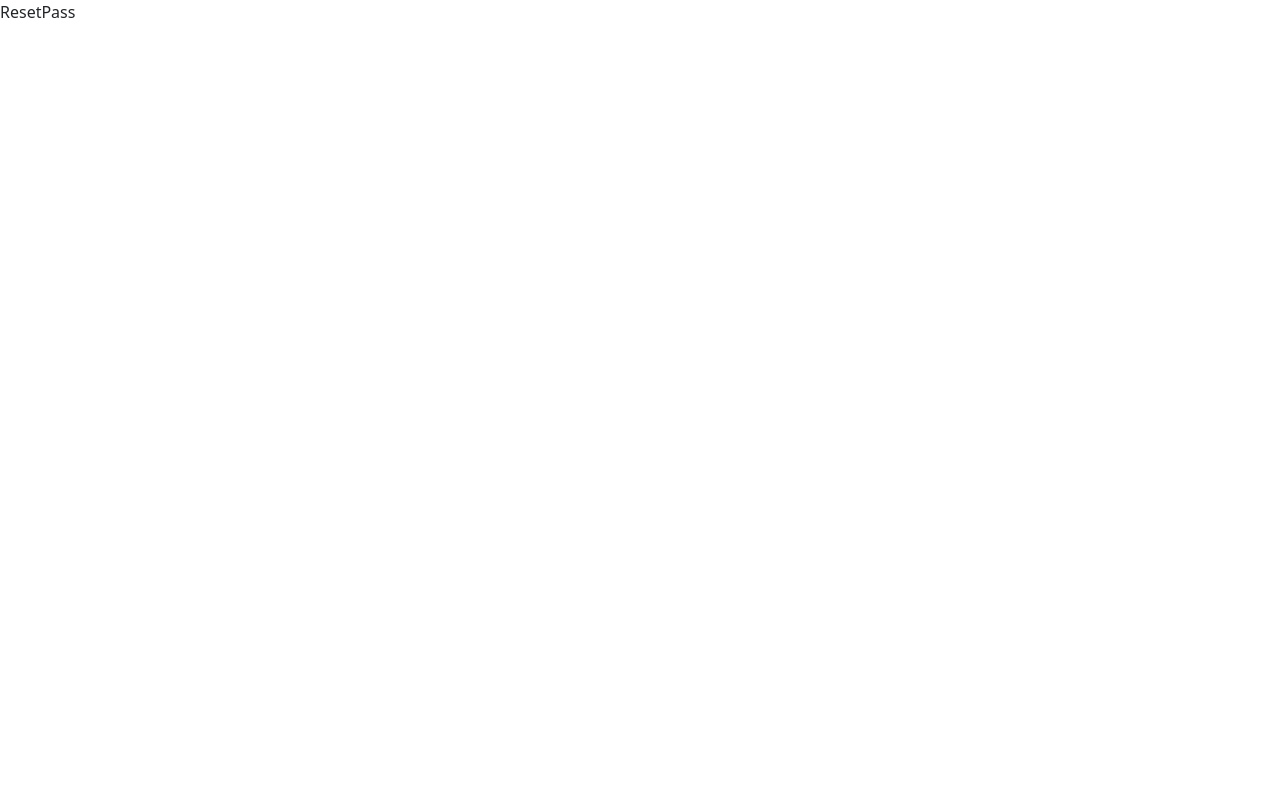
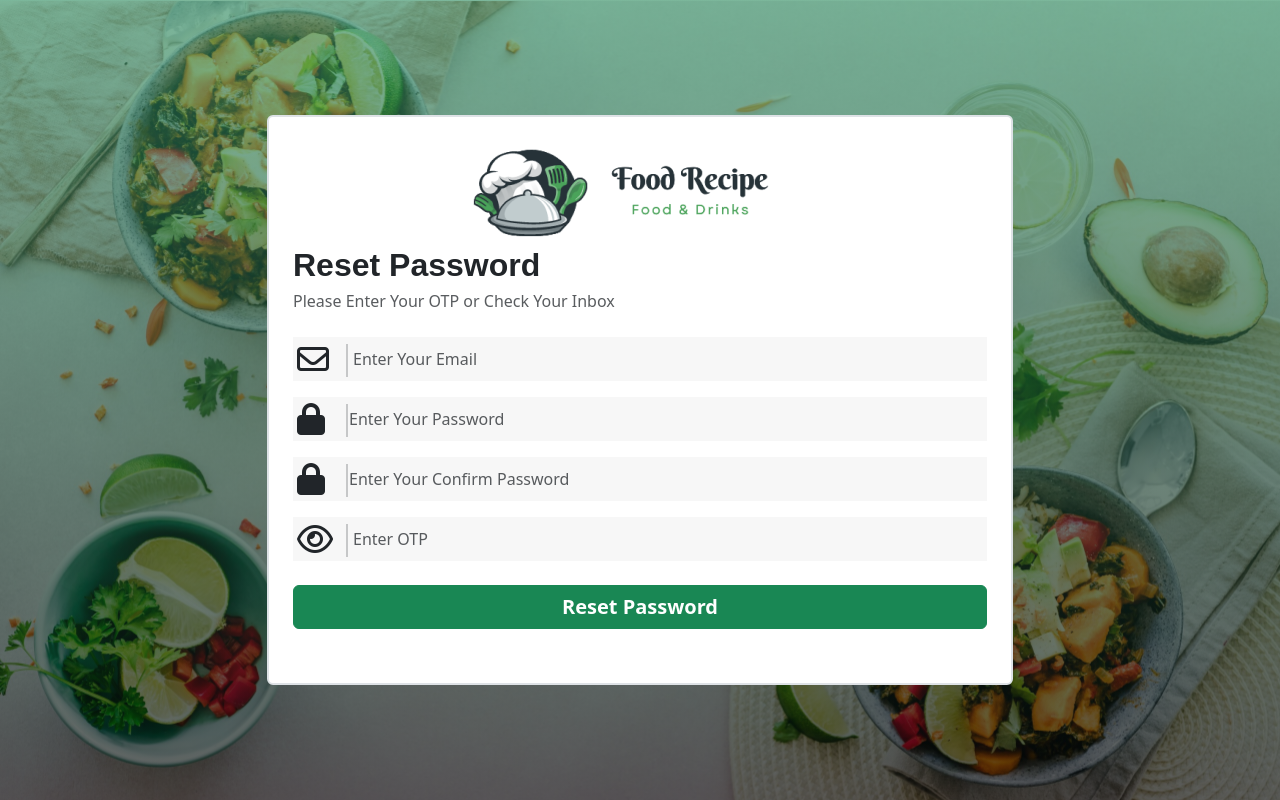
Before and after one commit to OmarBazeed/food-app-react, a React (Vite) app: page /resetpass in a window 1280 px wide. Built offline with nearby package versions, Linux system fonts and the light colour scheme; sample sign-in values are in the browser's storage.

Commit message:
Finishing All Ui And Beautify For The Task

```diff
--- a/package.json
+++ b/package.json
@@ -16,6 +16,7 @@
     "bootstrap": "^5.3.3",
     "jwt-decode": "^4.0.0",
     "react": "^18.2.0",
+    "react-confetti": "^6.1.0",
     "react-dom": "^18.2.0",
     "react-hook-form": "^7.51.3",
     "react-loader-spinner": "^6.1.6",
--- a/src/index.css
+++ b/src/index.css
@@ -7,9 +7,28 @@
 }
 .login-content {
   width: 746px;
+  height: 500px;
+}
+.login-contentError {
+  width: 746px;
   height: 570px;
 }
-
+.login-contentForget {
+  width: 746px;
+  height: 470px;
+}
+.login-contentForgetError {
+  width: 746px;
+  height: 520px;
+}
+.login-contentReset {
+  width: 746px;
+  height: 570px;
+}
+.login-contentResetError {
+  width: 746px;
+  height: 730px;
+}
 .formIn {
   background-color: rgba(247, 247, 247, 1);
   position: relative;
--- a/src/modules/authenticationModule/components/forgetPass/ForgetPass.jsx
+++ b/src/modules/authenticationModule/components/forgetPass/ForgetPass.jsx
@@ -25,9 +25,8 @@ const ForgetPass = () => {
         "https://upskilling-egypt.com:3006/api/v1/Users/Reset/Request",
         data
       );
-      localStorage.setItem("token", res.data.token);
       setClicked(true);
-      SuccessToast("You Are Redirecting to Reset Password");
+      SuccessToast(res.data.message);
       setTimeout(() => {
         navigate("/resetpass");
       }, 2000);
@@ -39,7 +38,13 @@ const ForgetPass = () => {
     <div className="auth-container">
       <div className="bg-overlay vh-100">
         <div className="d-flex align-items-center justify-content-center vh-100">
-          <div className="login-content bg-white border border-2 rounded-2 p-5 my-5">
+          <div
+            className={
+              errors?.email
+                ? ".login-contentForgetError  bg-white border border-2 rounded-2 p-5 my-5"
+                : "login-contentForget bg-white border border-2 rounded-2 p-5 my-5"
+            }
+          >
             <div>
               <div className="text-center mx-auto mb-3">
                 <img src={Logo} alt="logo" />
--- a/src/modules/authenticationModule/components/login/Login.jsx
+++ b/src/modules/authenticationModule/components/login/Login.jsx
@@ -26,21 +26,27 @@ const Login = () => {
         "https://upskilling-egypt.com:3006/api/v1/Users/Login",
         data
       );
-      localStorage.setItem("token", res.data.token);
+      res.data.token && localStorage.setItem("token", res.data.token);
       setClicked(true);
       SuccessToast("Logged In Successfully");
       setTimeout(() => {
         navigate("/dashboard");
       }, 2000);
     } catch (error) {
-      FailToast(error?.response?.error?.message);
+      FailToast(error.response.data.message);
     }
   };
   return (
     <div className="auth-container">
       <div className="bg-overlay vh-100">
         <div className="d-flex align-items-center justify-content-center vh-100">
-          <div className="login-content bg-white border border-2 rounded-2 p-3 my-2">
+          <div
+            className={
+              errors?.email || errors?.password
+                ? "login-contentError bg-white border border-2 rounded-2 p-4 my-2 "
+                : "login-content bg-white border border-2 rounded-2 p-4 my-2"
+            }
+          >
             <div>
               <div className="text-center mx-auto mb-1">
                 <img src={Logo} alt="logo" />
@@ -114,8 +120,8 @@ const Login = () => {
                   >
                     {clicked == true ? (
                       <Bars
-                        height="80"
-                        width="80"
+                        height="40"
+                        width="40"
                         color="#4fa94d"
                         ariaLabel="bars-loading"
                         wrapperStyle={{}}
--- a/src/modules/authenticationModule/components/resetPass/ResetPass.jsx
+++ b/src/modules/authenticationModule/components/resetPass/ResetPass.jsx
@@ -1,5 +1,167 @@
+import { useState } from "react";
+import { useForm } from "react-hook-form";
+import { useNavigate } from "react-router-dom";
+import {
+  FailToast,
+  SuccessToast,
+} from "../../../sharedModule/components/toasts/Toast";
+import axios from "axios";
+import Logo from "../../../../assets/imgs/logo.png";
+import { InfinitySpin } from "react-loader-spinner";
+import Confetti from "react-confetti";
+
 const ResetPass = () => {
-  return <div>ResetPass</div>;
+  const [clicked, setClicked] = useState(false);
+  const [celebrate, setCelebrate] = useState(false);
+  const navigate = useNavigate();
+
+  const {
+    register,
+    handleSubmit,
+    formState: { errors },
+  } = useForm();
+
+  const onSubmit = async (data) => {
+    try {
+      let res = await axios.post(
+        "https://upskilling-egypt.com:3006/api/v1/Users/Reset",
+        data
+      );
+      console.log(res);
+      setClicked(true);
+      setCelebrate(true);
+      SuccessToast(res.data.message);
+      setTimeout(() => {
+        navigate("/");
+      }, 3000);
+    } catch (error) {
+      FailToast(error.response.data.message);
+    }
+  };
+  return (
+    <>
+      {celebrate && (
+        <Confetti width={window.innerWidth} height={window.innerHeight} />
+      )}
+      <div className="auth-container">
+        <div className="bg-overlay vh-100">
+          <div className="d-flex align-items-center justify-content-center vh-100">
+            <div
+              className={
+                errors?.email ||
+                errors?.password ||
+                errors?.confirmPassword ||
+                errors?.seed
+                  ? "login-contentResetError bg-white border border-2 rounded-2 p-4 my-2"
+                  : "login-contentReset bg-white border border-2 rounded-2 p-4 my-2"
+              }
+            >
+              <div>
+                <div className="text-center mx-auto mb-1">
+                  <img src={Logo} alt="logo" />
+                </div>
+                <h2 className="loginHead fw-bold fs-2 fa">Reset Password</h2>
+                <p className="text-muted">
+                  Please Enter Your OTP or Check Your Inbox
+                </p>
+              </div>
+              <form onSubmit={handleSubmit(onSubmit)} className="mt-4">
+                <div className="input-group formIn my-3 bg-lighter p-1 d-flex  align-items-center justify-content-center">
+                  <i className="fa-regular fa-envelope fa-2x me-1"></i>
+                  <input
+                    type="text"
+                    className="form-control bg-transparent border-0 ms-2"
+                    placeholder="Enter Your Email"
+                    {...register("email", {
+                      required: "Email is required",
+                      pattern: /^[\w-]+@([\w-]+\.)+[\w-]{2,4}$/i,
+                    })}
+                  />
+                </div>
+                {errors?.email && (
+                  <p className="text-white handleErr fw-bold p-1">
+                    Email Is Required
+                  </p>
+                )}
+                <div className="input-group formIn my-3 bg-lighter p-1 d-flex  align-items-center justify-content-center">
+                  <i className="fa-solid fa-lock fa-2x me-1"></i>
+                  <input
+                    type="password"
+                    className="form-control bg-transparent border-0 ms-2"
+                    placeholder="Enter Your Password"
+                    {...register("password", {
+                      required: "Password is required",
+                    })}
+                  />
+                </div>
+                {errors?.password && (
+                  <p className="text-white handleErr fw-bold p-1">
+                    Password Is Required
+                  </p>
+                )}
+                <div className="input-group formIn my-3 bg-lighter p-1 d-flex  align-items-center justify-content-center">
+                  <i className="fa-solid fa-lock fa-2x me-1"></i>
+                  <input
+                    type="password"
+                    className="form-control bg-transparent border-0 ms-2"
+                    placeholder="Enter Your Confirm Password"
+                    {...register("confirmPassword", {
+                      required: "confirmPassword is required",
+                    })}
+                  />
+                </div>
+                {errors?.confirmPassword && (
+                  <p className="text-white handleErr fw-bold p-1">
+                    ConfirmPassword Is Required
+                  </p>
+                )}
+                <div className="input-group formIn my-3 bg-lighter p-1 d-flex  align-items-center justify-content-center">
+                  <i className="fa-regular fa-eye fa-2x"></i>
+                  <input
+                    type="text"
+                    className="form-control bg-transparent border-0 ms-2"
+                    placeholder="Enter OTP"
+                    {...register("seed", {
+                      required: "OTP is required",
+                    })}
+                  />
+                </div>
+                {errors?.seed && (
+                  <p className="text-white handleErr fw-bold p-1">
+                    OTP Is Required
+                  </p>
+                )}
+
+                <div className="mt-3">
+                  <div className="w-100 mt-4">
+                    <button
+                      className={
+                        clicked
+                          ? "btn btn-transparent w-100 fw-bold text-white fs-5 submitBtn"
+                          : "btn btn-success w-100 fw-bold text-white fs-5 submitBtn"
+                      }
+                      type="submit"
+                    >
+                      {clicked == true ? (
+                        <InfinitySpin
+                          visible={true}
+                          width="200"
+                          color="#4fa94d"
+                          ariaLabel="infinity-spin-loading"
+                        />
+                      ) : (
+                        "Reset Password"
+                      )}
+                    </button>
+                  </div>
+                </div>
+              </form>
+            </div>
+          </div>
+        </div>
+      </div>
+    </>
+  );
 };
 
 export default ResetPass;
--- a/src/modules/sharedModule/components/dashboard/Dashboard.jsx
+++ b/src/modules/sharedModule/components/dashboard/Dashboard.jsx
@@ -1,7 +1,10 @@
+import { useNavigate } from "react-router-dom";
+
 const Dashboard = () => {
+  const navigate = useNavigate();
   const handleLogOut = () => {
-    console.log("first");
     localStorage.removeItem("token");
+    navigate("/");
   };
   return (
     <div>
--- a/src/modules/sharedModule/components/guardedRoute/GuardedRoute.jsx
+++ b/src/modules/sharedModule/components/guardedRoute/GuardedRoute.jsx
@@ -1,6 +1,7 @@
+/* eslint-disable react/prop-types */
 import { Navigate } from "react-router-dom";
 
-export default function GuardedRoute({ loginData, children }) {
+export default function GuardedRoute({ children, loginData }) {
   if (localStorage.getItem("token") || loginData) return children;
-  else return <Navigate to="/login" />;
+  else return <Navigate to="/" />;
 }
--- a/src/modules/sharedModule/components/masterLayout/MasterLayout.jsx
+++ b/src/modules/sharedModule/components/masterLayout/MasterLayout.jsx
@@ -1,9 +1,10 @@
+/* eslint-disable react/prop-types */
 import { Outlet } from "react-router-dom";
 import Navbar from "../navbar/Navbar";
 import Sidebar from "../sidebar/Sidebar";
 import Header from "../header/Header";
 
-const MasterLayout = () => {
+const MasterLayout = ({ loginData }) => {
   return (
     <div className="container">
       <div className="row">
@@ -11,7 +12,7 @@ const MasterLayout = () => {
           <Sidebar />
         </div>
         <div className="col-md-9">
-          <Navbar />
+          <Navbar loginData={loginData} />
           <Header />
           <Outlet />
         </div>
--- a/src/modules/sharedModule/components/navbar/Navbar.jsx
+++ b/src/modules/sharedModule/components/navbar/Navbar.jsx
@@ -1,5 +1,11 @@
-const Navbar = () => {
-  return <div>Navbar</div>;
+/* eslint-disable react/prop-types */
+const Navbar = ({ loginData }) => {
+  return (
+    <div>
+      Navbar
+      <p> hello {loginData?.userName}</p>
+    </div>
+  );
 };
 
 export default Navbar;
```
Also changed, not shown: src/App.jsx (+16 -4 lines), 1 other file (tests, documents, lock files or other folders).
